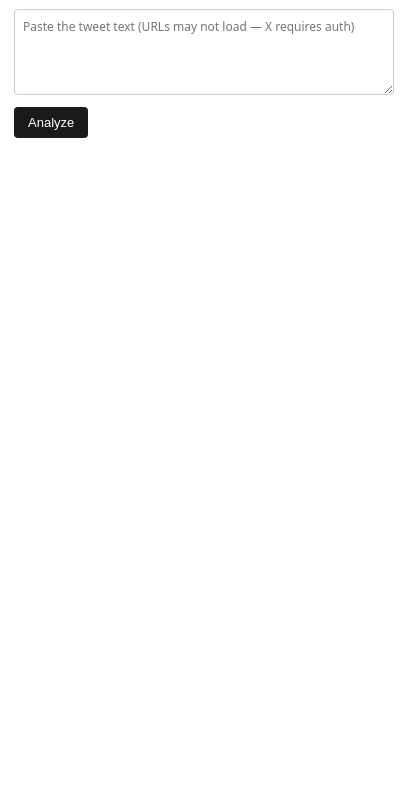
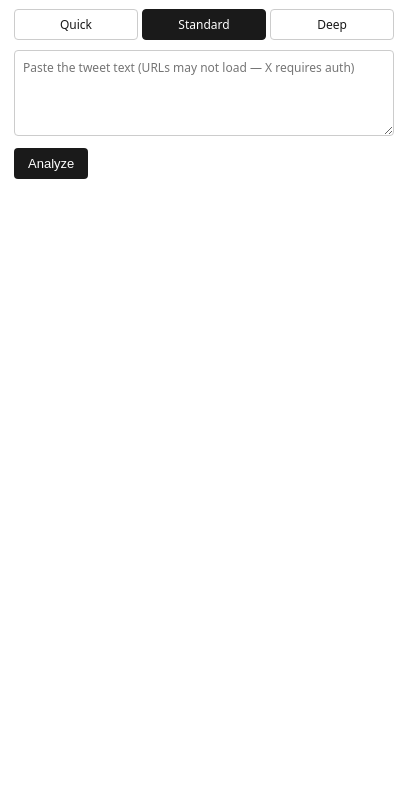
Before and after one commit to freddiechiu-1/social-media-bias-checking-extension, a browser extension: page extension/popup/popup.html in a window 400 px wide. Shown: the part 58-844 px from the top of the page. Drawn offline with Linux system fonts and the light colour scheme.

Commit message:
extension: segmented control markup + pill styling

```diff
--- a/extension/popup/popup.css
+++ b/extension/popup/popup.css
@@ -126,3 +126,27 @@ header { position: relative; }
   font-size: 11px;
 }
 #inflight-cancel:hover { background: #1a3a8a; color: white; }
+
+.mode-control {
+  display: flex;
+  margin-bottom: 10px;
+  gap: 4px;
+}
+.mode-pill {
+  flex: 1;
+  padding: 6px 4px;
+  background: white;
+  color: #1a1a1a;
+  border: 1px solid #ccc;
+  border-radius: 4px;
+  cursor: pointer;
+  font-size: 12px;
+  font-family: inherit;
+}
+.mode-pill:hover { background: #f0f0f0; }
+.mode-pill.is-selected {
+  background: #1a1a1a;
+  color: white;
+  border-color: #1a1a1a;
+}
+.mode-pill.is-selected:hover { background: #1a1a1a; }
--- a/extension/popup/popup.html
+++ b/extension/popup/popup.html
@@ -11,6 +11,12 @@
       <h1>ClaimCheck</h1>
       <p class="tagline">A footnote on what you're reading.</p>
     </header>
+
+    <div id="mode-control" class="mode-control" role="radiogroup" aria-label="Analysis mode">
+      <button type="button" class="mode-pill" data-mode="quick" role="radio" aria-checked="false" title="~10s. Fewer claims, briefer evidence. Sonnet.">Quick</button>
+      <button type="button" class="mode-pill is-selected" data-mode="standard" role="radio" aria-checked="true" title="~20s. Balanced for everyday use. Sonnet.">Standard</button>
+      <button type="button" class="mode-pill" data-mode="deep" role="radio" aria-checked="false" title="~60–90s. Thorough, more sources. Opus reasoning.">Deep</button>
+    </div>
 
     <form id="form">
       <textarea id="input" placeholder="Paste the tweet text (URLs may not load — X requires auth)" rows="4"></textarea>
```
